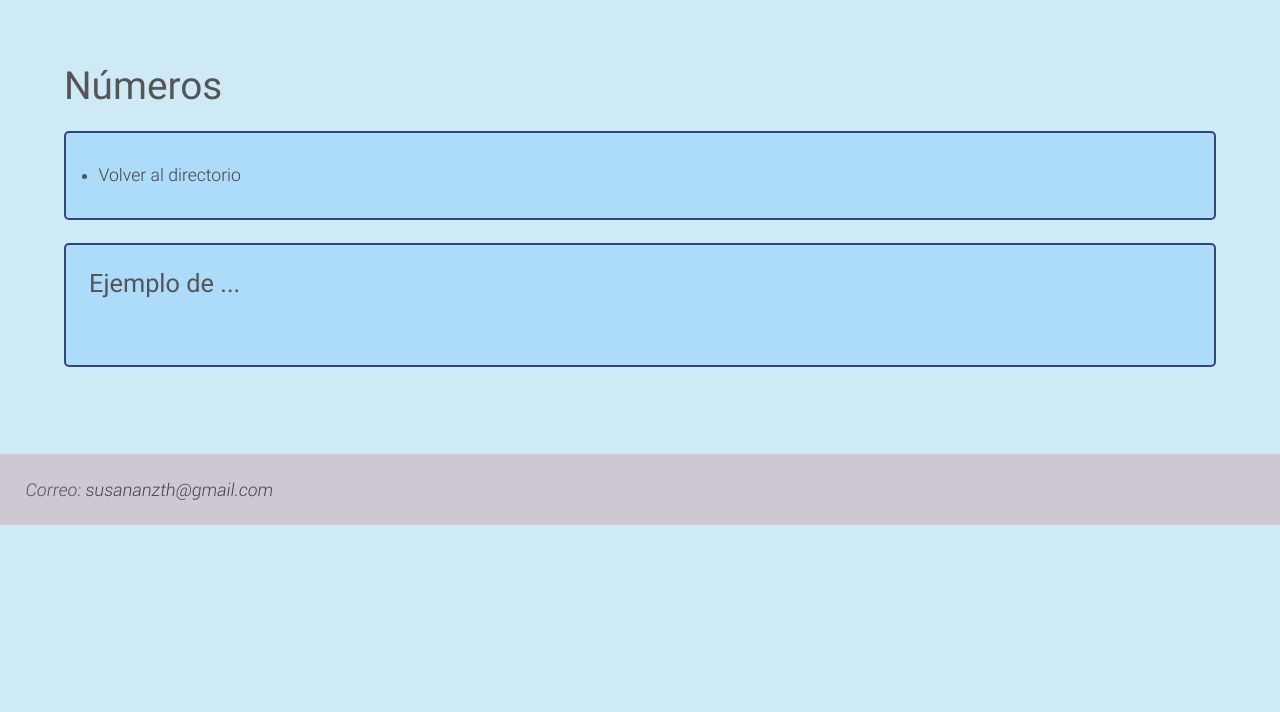
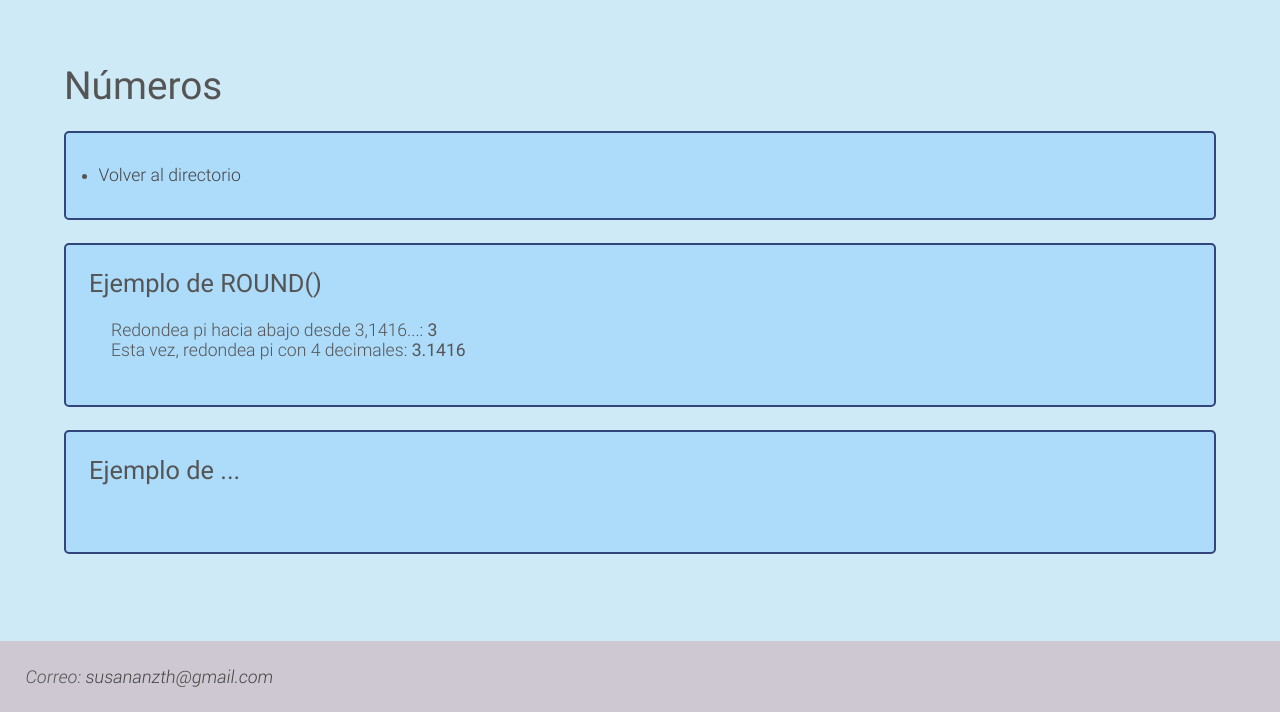
Before and after one commit to susananzth/MyGuide, a PHP site: page /php/php-numbers.php in a window 1280 px wide. Shown: the part 315-1027 px from the top of the page. Before the commit the page ends 840 px from the top, so only its background shows below. Run offline with PHP 8.4, Linux system fonts and the light colour scheme.

Commit message:
Añadiendo ejemplos de números y modificando los títulos en php-string.php

```diff
--- a/php-directory.php
+++ b/php-directory.php
@@ -10,6 +10,7 @@ include "partials/nav.php";
             <ul class="padd2">
                 <li><a href="#tips">Tips</a></li>
                 <li><a href="php/php-string.php">String</a></li>
+                <li><a href="php/php-numbers.php">Números</a></li>
                 <li><a href="php/php-flows.php">Control de flujos</a></li>
                 <li><a href="php/php-array.php">Array</a></li>
                 <li><a href="php/php-forms.php">Forms</a></li>
--- a/php/functions/functions-numbers.php
+++ b/php/functions/functions-numbers.php
@@ -1,4 +1,12 @@
 <?php
+
+    function exampleRound(){
+        $redondear = round(M_PI); //M_PI es una palabra reservada de php para PI.
+        print 'Redondea pi hacia abajo desde 3,1416...: <b>' . $redondear . '</b>';  // Muenrta: 3
+        echo '<br>';
+        $redondear_decimal = round(M_PI, 4);
+        print 'Esta vez, redondea pi con 4 decimales: <b>' . $redondear_decimal . '</b>'; // Muestra: 3,1416
+    }
 /**
  * Created by PhpStorm.
  * User: Susana
--- a/php/php-forms.php
+++ b/php/php-forms.php
@@ -13,7 +13,7 @@ include "functions/functions-forms.php";
         </div>
 
         <div class="padd2 exam-php">
-            <h6>Ejemplo de </h6>
+            <h6>Ejemplo de un formulario</h6>
             <div class="padd2">
                 <form id="form-begining" method="post" action="php-forms.php">
                     <label>Nombre: <input id="name" type="text" placeholder="Nombre"
--- a/php/php-numbers.php
+++ b/php/php-numbers.php
@@ -2,7 +2,7 @@
 include "../partials/top_page.php";
 include "../partials/header.php";
 include "../partials/nav.php";
-include "functions/functions-forms.php";
+include "functions/functions-numbers.php";
 ?>
     <section class="php padd5">
         <h4>Números</h4>
@@ -10,6 +10,14 @@ include "functions/functions-forms.php";
             <ul class="padd2">
                 <li><a href="../php-directory.php">Volver al directorio</a></li>
             </ul>
+        </div>
+        <div class="padd2 exam-php">
+            <h6>Ejemplo de ROUND()</h6>
+            <div class="padd2">
+                <?php
+                    exampleRound();
+                ?>
+            </div>
         </div>
         <div class="padd2 exam-php">
             <h6>Ejemplo de ...</h6>
```
Also changed, not shown: php/php-string.php (+7 -7 lines).
